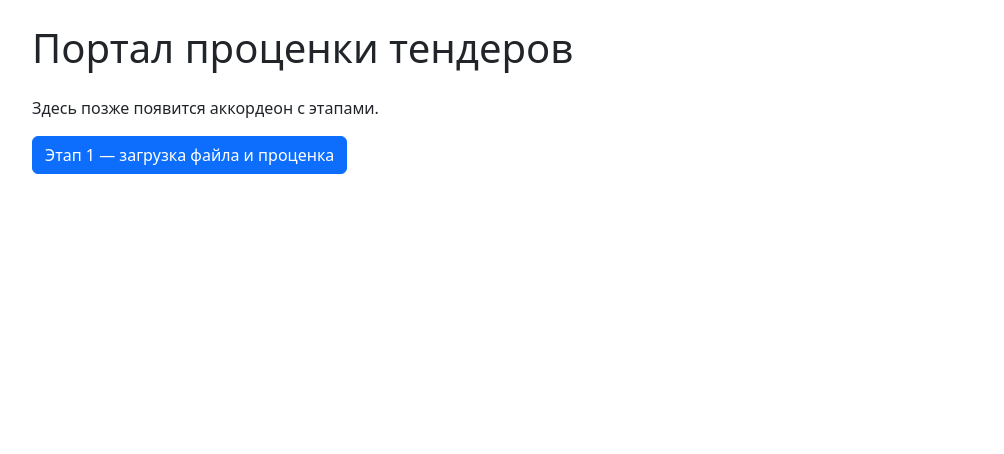
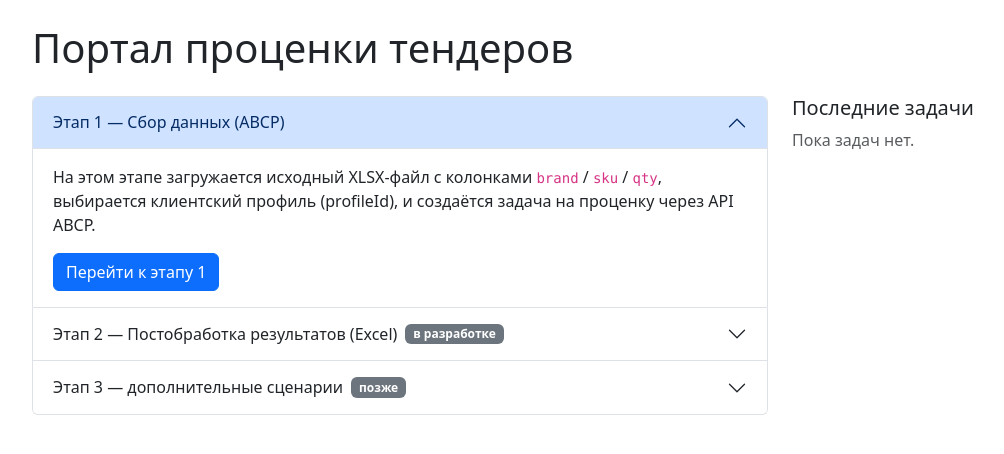
Before and after one commit to Alex-Mixaylov/tender_app, a Django app: page / in a window 1280 px wide. Shown: the part 56-510 px from the top of the page, without its empty margins (50-1054 px from the left). Run offline with Django 5.2, Linux system fonts and the light colour scheme; the visitor is signed in with stand-in values (Sample User, id 1); data comes from the database, SQL or seed files in the repository; data that the repository does not hold is empty; parts of the project's set-up code (start-up, migrations or seed data) failed here and were passed over; some libraries are stand-ins or nearby versions.

Commit message:
update
update

```diff
--- a/abcp_tender_portal/tender/models.py
+++ b/abcp_tender_portal/tender/models.py
@@ -57,6 +57,8 @@ class TenderJob(models.Model):
 
     error_message = models.TextField("Текст ошибки", blank=True)
 
+    log = models.TextField(blank=True, default="")
+
     def __str__(self):
         return f"TenderJob #{self.id} ({self.client_profile})"
 
--- a/abcp_tender_portal/tender/templates/tender/dashboard.html
+++ b/abcp_tender_portal/tender/templates/tender/dashboard.html
@@ -1,12 +1,125 @@
 {% extends "base.html" %}
-{% block title %}Портал проценки{% endblock %}
+{% load django_bootstrap5 %}
+
+{% block title %}Портал проценки тендеров{% endblock %}
 
 {% block content %}
 <h1 class="mb-4">Портал проценки тендеров</h1>
 
-<p>Здесь позже появится аккордеон с этапами.</p>
+<div class="row">
+    <div class="col-md-8">
+        <div class="accordion" id="tenderStages">
 
-<a href="{% url 'tender:tender_step1' %}" class="btn btn-primary">
-    Этап 1 — загрузка файла и проценка
-</a>
+            <!-- Этап 1 — Сбор данных (ABCP) -->
+            <div class="accordion-item">
+                <h2 class="accordion-header" id="headingStep1">
+                    <button class="accordion-button" type="button"
+                            data-bs-toggle="collapse"
+                            data-bs-target="#collapseStep1"
+                            aria-expanded="true"
+                            aria-controls="collapseStep1">
+                        Этап 1 — Сбор данных (ABCP)
+                    </button>
+                </h2>
+                <div id="collapseStep1"
+                     class="accordion-collapse collapse show"
+                     aria-labelledby="headingStep1"
+                     data-bs-parent="#tenderStages">
+                    <div class="accordion-body">
+                        <p>
+                            На этом этапе загружается исходный XLSX-файл с колонками
+                            <code>brand</code> / <code>sku</code> / <code>qty</code>,
+                            выбирается клиентский профиль (profileId), и создаётся задача
+                            на проценку через API ABCP.
+                        </p>
+                        <a href="{% url 'tender:tender_step1' %}"
+                           class="btn btn-primary">
+                            Перейти к этапу 1
+                        </a>
+                    </div>
+                </div>
+            </div>
+
+            <!-- Этап 2 — Постобработка (placeholder) -->
+            <div class="accordion-item">
+                <h2 class="accordion-header" id="headingStep2">
+                    <button class="accordion-button collapsed" type="button"
+                            data-bs-toggle="collapse"
+                            data-bs-target="#collapseStep2"
+                            aria-expanded="false"
+                            aria-controls="collapseStep2">
+                        Этап 2 — Постобработка результатов (Excel)
+                        <span class="badge bg-secondary ms-2">в разработке</span>
+                    </button>
+                </h2>
+                <div id="collapseStep2"
+                     class="accordion-collapse collapse"
+                     aria-labelledby="headingStep2"
+                     data-bs-parent="#tenderStages">
+                    <div class="accordion-body">
+                        <p>
+                            Здесь позже появится интерфейс для загрузки
+                            доработанного файла <code>abcp_tender_search_structured_*.xlsx</code>,
+                            его объединения с другими данными (ВПР и т.п.) и выгрузки финального
+                            файла для тендера.
+                        </p>
+                    </div>
+                </div>
+            </div>
+
+            <!-- Этап 3 — резерв под будущее -->
+            <div class="accordion-item">
+                <h2 class="accordion-header" id="headingStep3">
+                    <button class="accordion-button collapsed" type="button"
+                            data-bs-toggle="collapse"
+                            data-bs-target="#collapseStep3"
+                            aria-expanded="false"
+                            aria-controls="collapseStep3">
+                        Этап 3 — дополнительные сценарии
+                        <span class="badge bg-secondary ms-2">позже</span>
+                    </button>
+                </h2>
+                <div id="collapseStep3"
+                     class="accordion-collapse collapse"
+                     aria-labelledby="headingStep3"
+                     data-bs-parent="#tenderStages">
+                    <div class="accordion-body">
+                        <p>
+                            Резерв под будущие функции: альтернативные источники цен,
+                            спец-логика для отдельных клиентов, отчёты и т.п.
+                        </p>
+                    </div>
+                </div>
+            </div>
+
+        </div>
+    </div>
+
+    <!-- Справа — последние задачи, как и было на step1 -->
+    <div class="col-md-4 mt-4 mt-md-0">
+        <h5>Последние задачи</h5>
+        {% if latest_jobs %}
+            <table class="table table-sm align-middle">
+                <thead>
+                <tr>
+                    <th>ID</th>
+                    <th>Клиент</th>
+                    <th>Статус</th>
+                </tr>
+                </thead>
+                <tbody>
+                {% for job in latest_jobs %}
+                    <tr>
+                        <td>{{ job.id }}</td>
+                        <td>{{ job.client_profile.name }}</td>
+                        <td>{{ job.get_status_display }}</td>
+                    </tr>
+                {% endfor %}
+                </tbody>
+            </table>
+        {% else %}
+            <p class="text-muted">Пока задач нет.</p>
+        {% endif %}
+    </div>
+</div>
 {% endblock %}
--- a/abcp_tender_portal/tender/templates/tender/tender_step1.html
+++ b/abcp_tender_portal/tender/templates/tender/tender_step1.html
@@ -57,8 +57,8 @@
                         {% for job in jobs %}
                             <tr>
                                 <td>{{ job.id }}</td>
-                                <td>{{ job.client.name }}</td>
-                                <td>{{ job.client.abcp_profile_id }}</td>
+                                <td>{{ job.client_profile.name }}</td>
+                                <td>{{ job.client_profile.profile_id }}</td>
                                 <td>{{ job.get_status_display }}</td>
                                 <td>
                                     {% if job.input_file %}
--- a/abcp_tender_portal/tender/views.py
+++ b/abcp_tender_portal/tender/views.py
@@ -31,6 +31,7 @@ def login_step1(request: HttpRequest) -> HttpResponse:
             except User.DoesNotExist:
                 form.add_error("email", "Пользователь с таким e-mail не найден.")
             else:
+                # 6-значный код
                 code = f"{random.randint(0, 999999):06d}"
 
                 LoginCode.objects.create(
@@ -38,8 +39,11 @@ def login_step1(request: HttpRequest) -> HttpResponse:
                     code=code,
                 )
 
-                logger.info(f"2FA-код для пользователя {user.username} ({email}): {code}")
+                logger.info(
+                    f"2FA-код для пользователя {user.username} ({email}): {code}"
+                )
 
+                # сохраняем id в сессии для шага 2
                 request.session["2fa_user_id"] = user.id
                 return redirect("tender:login_step2")
     else:
@@ -67,11 +71,16 @@ def login_step2(request: HttpRequest) -> HttpResponse:
             code = form.cleaned_data["code"].strip()
 
             now = timezone.now()
-            valid_from = now - timedelta(minutes=15)
+            valid_from = now - timedelta(minutes=15)  # код живёт 15 минут
 
             login_code = (
                 LoginCode.objects
-                .filter(user=user, code=code, is_used=False, created_at__gte=valid_from)
+                .filter(
+                    user=user,
+                    code=code,
+                    is_used=False,
+                    created_at__gte=valid_from,
+                )
                 .order_by("-created_at")
                 .first()
             )
@@ -90,7 +99,11 @@ def login_step2(request: HttpRequest) -> HttpResponse:
         form = CodeConfirmForm()
 
     # передаём user в шаблон, чтобы показать e-mail/username
-    return render(request, "tender/login_step2.html", {"form": form, "user": user})
+    return render(
+        request,
+        "tender/login_step2.html",
+        {"form": form, "user": user},
+    )
 
 
 @login_required
@@ -98,7 +111,12 @@ def dashboard(request: HttpRequest) -> HttpResponse:
     """
     Простейший дашборд.
     """
-    latest_jobs = TenderJob.objects.select_related("client", "user").order_by("-created_at")[:10]
+    # здесь важно использовать реальные имена полей ForeignKey:
+    latest_jobs = (
+        TenderJob.objects
+        .select_related("client_profile", "created_by")
+        .order_by("-created_at")[:10]
+    )
 
     context = {
         "latest_jobs": latest_jobs,
@@ -110,7 +128,7 @@ def dashboard(request: HttpRequest) -> HttpResponse:
 def tender_step1(request: HttpRequest) -> HttpResponse:
     """
     Этап 1: форма загрузки XLSX + список последних задач.
-    Пока только создаём TenderJob и сохраняем файл; запуск ABCP-скрипта добавим позже.
+    Сейчас только создаём TenderJob и сохраняем файл.
     """
     if request.method == "POST":
         form = TenderStep1Form(request.POST, request.FILES)
@@ -118,17 +136,20 @@ def tender_step1(request: HttpRequest) -> HttpResponse:
             client_profile = form.cleaned_data["client_profile"]
             input_file = form.cleaned_data["input_file"]
 
+            # ВАЖНО: используем поля client_profile и created_by,
+            # а не вымышленные client / user.
             job = TenderJob.objects.create(
-                client=client_profile,
-                user=request.user,
-                input_file=input_file,   # FileField сам сохранит файл в MEDIA_ROOT
+                client_profile=client_profile,
+                created_by=request.user,
+                input_file=input_file,   # FileField сохранит файл в MEDIA_ROOT
                 status="new",
                 log="Задача создана через веб-интерфейс.",
             )
 
             messages.success(
                 request,
-                f"Задача #{job.id} создана. Файл загружен, можно запускать проценку после интеграции с API.",
+                f"Задача #{job.id} создана. Файл загружен, "
+                f"после интеграции с API можно будет запускать проценку.",
             )
             return redirect("tender:tender_step1")
     else:
@@ -136,7 +157,7 @@ def tender_step1(request: HttpRequest) -> HttpResponse:
 
     jobs = (
         TenderJob.objects
-        .select_related("client", "user")
+        .select_related("client_profile", "created_by")
         .order_by("-created_at")[:20]
     )
 
```
Also changed, not shown: abcp_tender_portal/tender/forms.py (+12 -11 lines), abcp_tender_portal/tender/migrations/0002_tenderjob_log.py (added), 1 other file.
